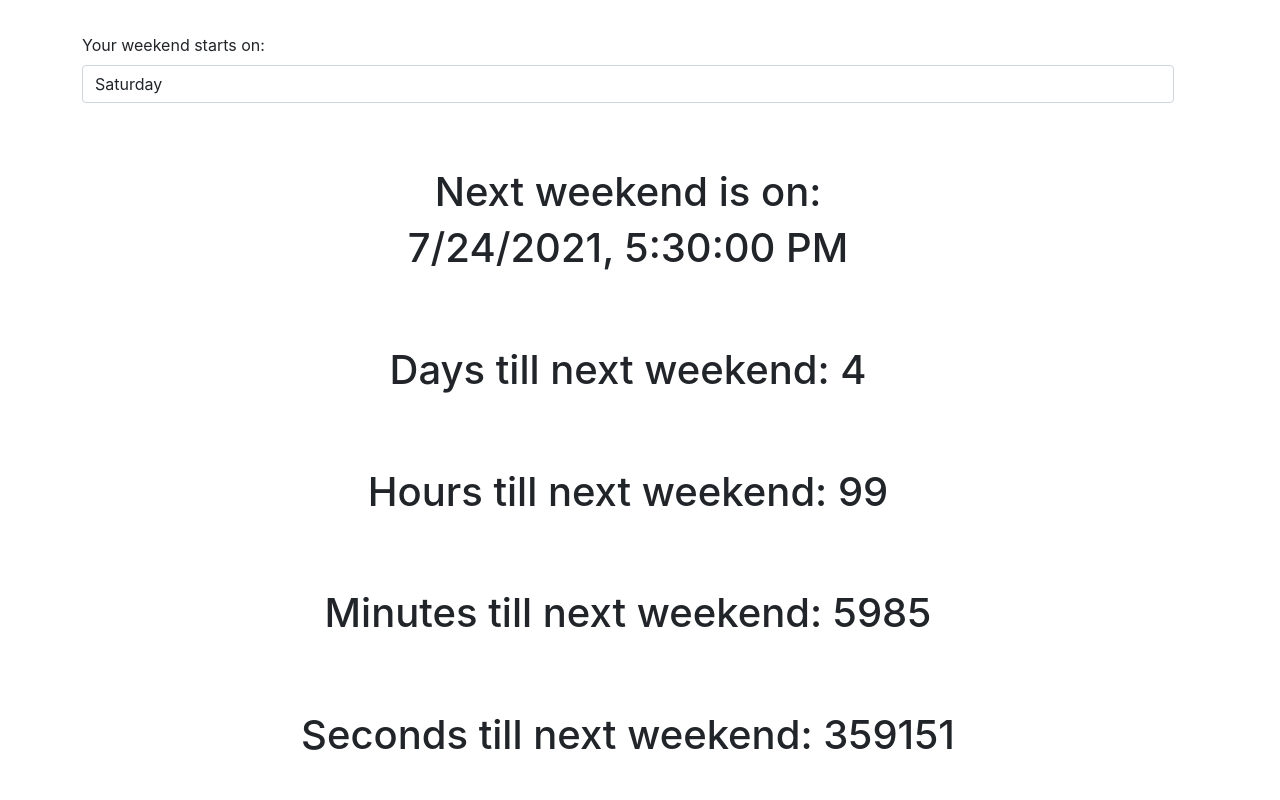
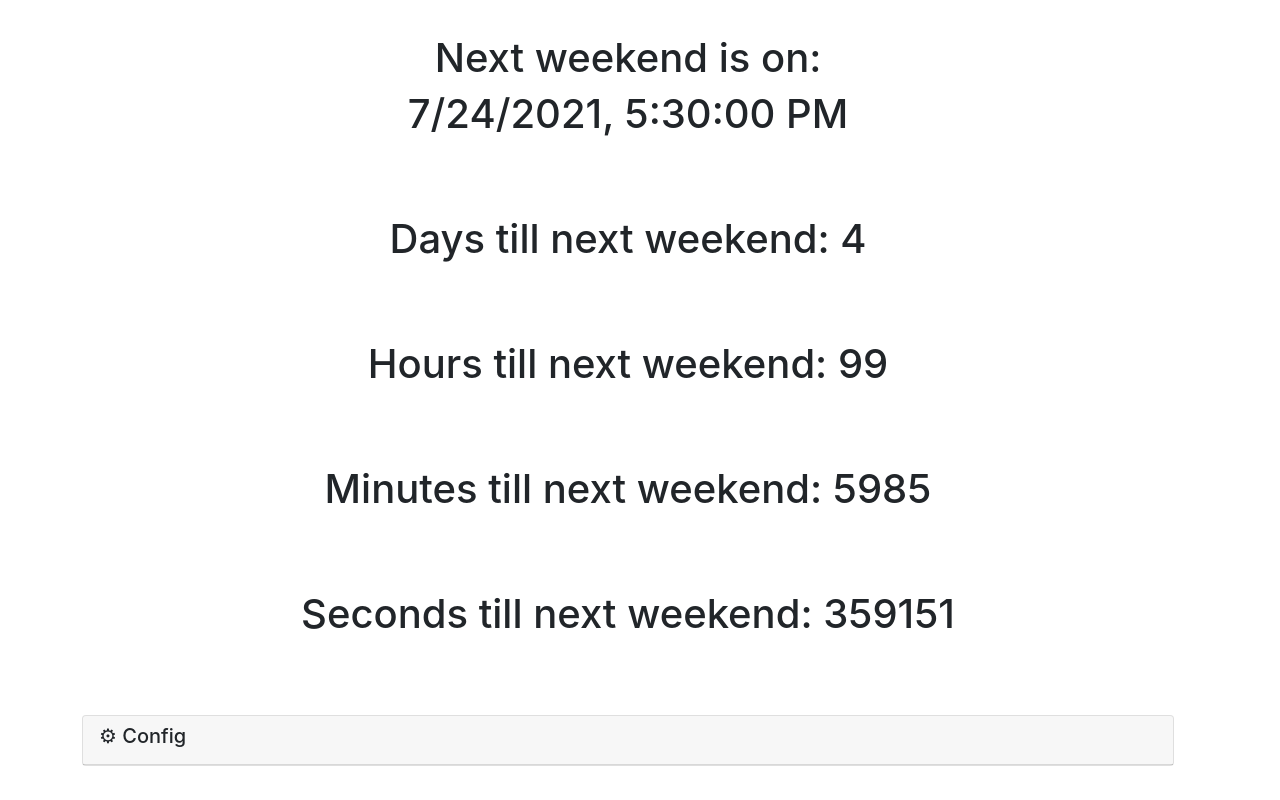
Before and after one commit to anushibin007/is-it-weekend, a React (Vite) app: page / in a window 1280 px wide. Built offline with nearby package versions, Linux system fonts and the light colour scheme.

Commit message:
Add an Accordion for Config

```diff
--- a/src/App.jsx
+++ b/src/App.jsx
@@ -1,5 +1,5 @@
 import React, { useState } from "react";
-import { Container, Row, Form, Col } from "react-bootstrap";
+import { Container, Row, Form, Col, Accordion, Card } from "react-bootstrap";
 import "./App.css";
 import Timer from "./components/Timer";
 
@@ -13,8 +13,16 @@ function App() {
 	return (
 		<Container>
 			<Row className="align-items-center" style={{ height: "100vh" }}>
+				<Timer dayOfTheWeek={dayOfTheWeek} />
 				<Row>
 					<Col>
+						<Accordion>
+							<Card>
+								<Accordion.Toggle as={Card.Header} eventKey="0">
+									<h5>⚙ Config</h5>
+								</Accordion.Toggle>
+								<Accordion.Collapse eventKey="0">
+									<Card.Body>
 										<Form.Group controlId="formBasicSelect">
 											<Form.Label>Your weekend starts on:</Form.Label>
 											<Form.Control as="select" value={dayOfTheWeek} onChange={handleDayOfTheWeekChanged}>
@@ -23,9 +31,12 @@ function App() {
 												<option value="5">Friday</option>
 											</Form.Control>
 										</Form.Group>
+									</Card.Body>
+								</Accordion.Collapse>
+							</Card>
+						</Accordion>
 					</Col>
 				</Row>
-				<Timer dayOfTheWeek={dayOfTheWeek} />
 			</Row>
 		</Container>
 	);
```
Lines whose indentation alone changed are shown as unchanged.
